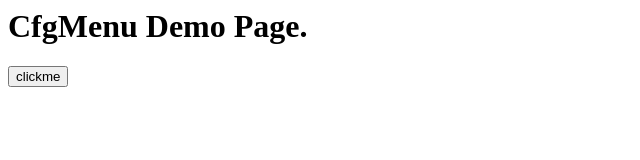
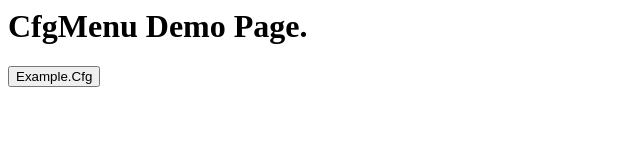
Before and after one commit to 8Root/proc, a plain HTML site: page index.html in a window 1280 px wide. Shown: the full height of the page, 0-640 px from the left. Drawn offline with Linux system fonts and the light colour scheme.

Commit message:
Update index.html

```diff
--- a/index.html
+++ b/index.html
@@ -1,2 +1,2 @@
 <h1> CfgMenu Demo Page. </h1>
-<input id="clickMe" type="button" value="clickme" onclick="window.location = 'vstart://example'" />
+<input id="examplecfg" type="button" value="Example.Cfg" onclick="window.location = 'vstart://example'" />
```
